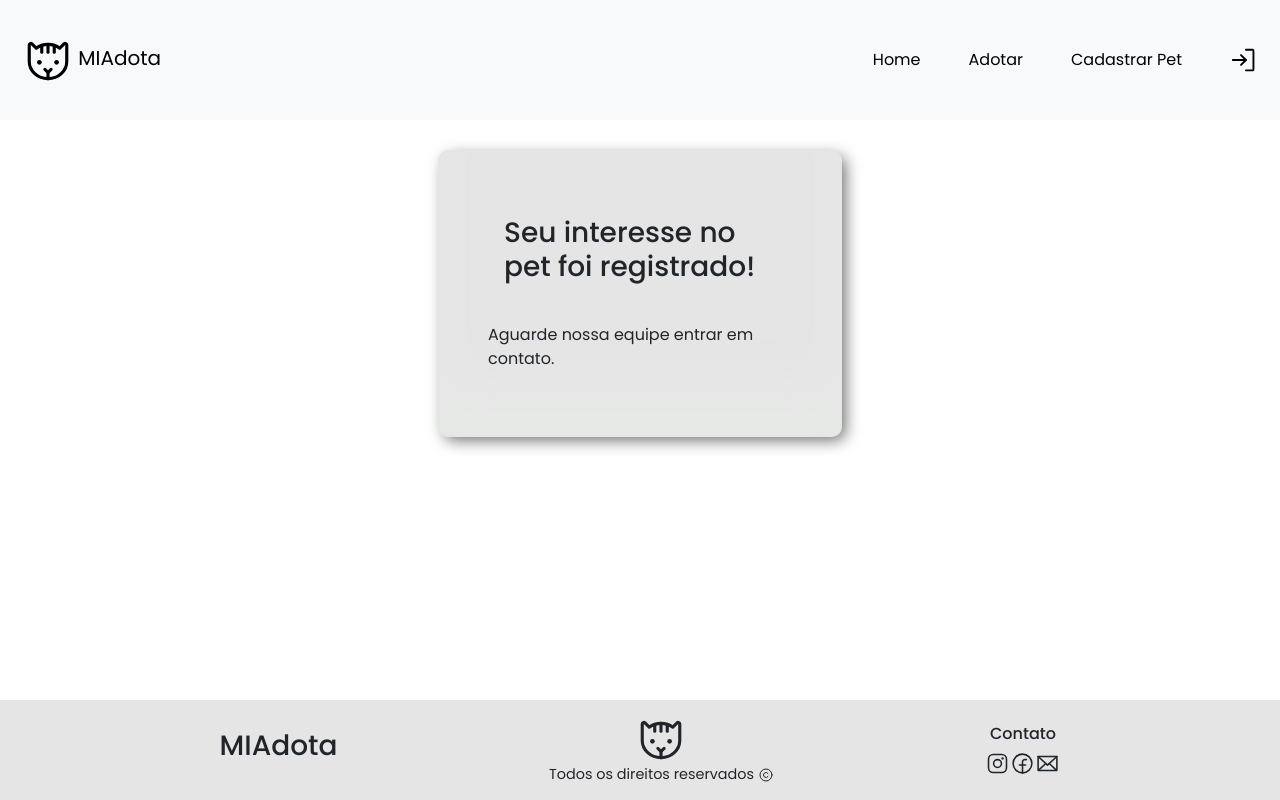
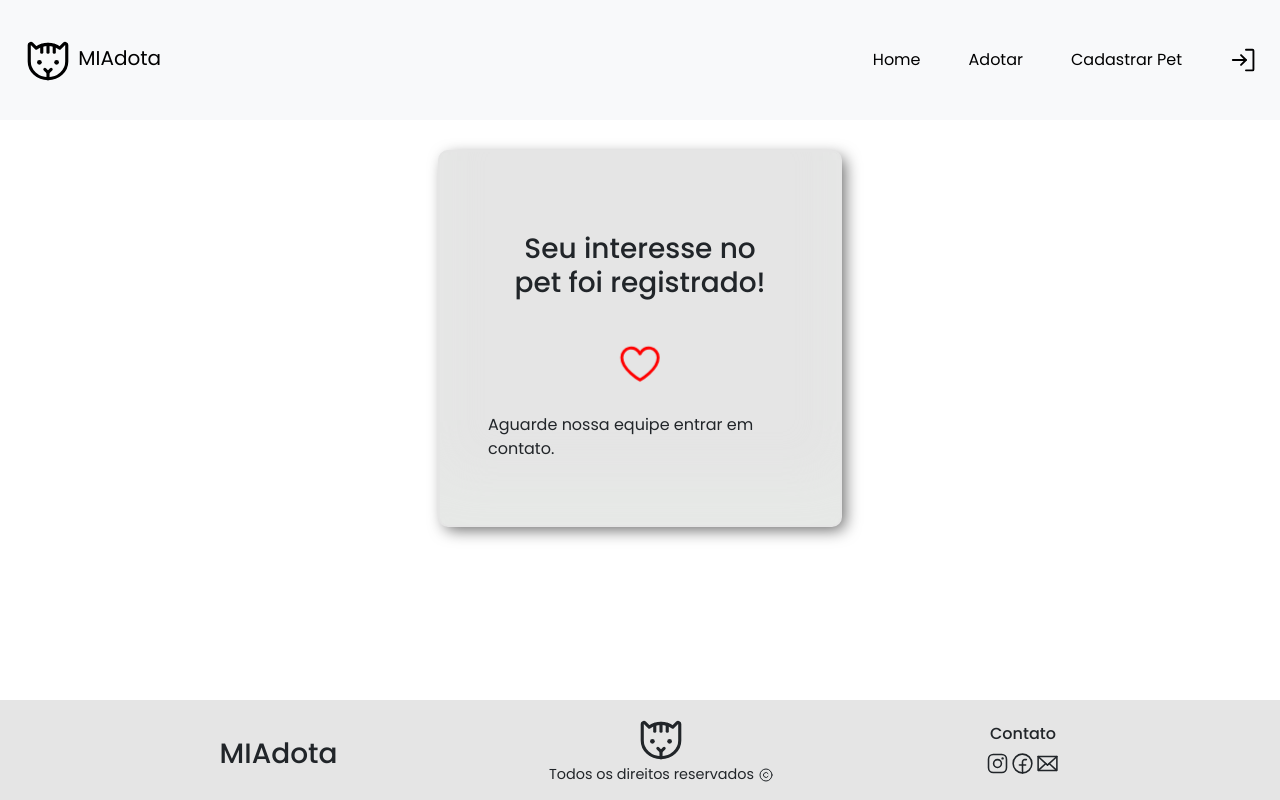
Before and after one commit to nandacoimbra/miadota, a React (Vite) app: page /adocao in a window 1280 px wide. Built offline with nearby package versions, Linux system fonts and the light colour scheme.

Commit message:
feat: finalizado para apresentar

```diff
--- a/src/App.css
+++ b/src/App.css
@@ -8,7 +8,10 @@
   }
 } */
 
-
+h3{
+  text-align: center;
+  padding-top: 1rem;
+}
 .pets-container{
   display: flex;
   justify-content: space-around;
--- /dev/null
+++ b/src/components/Adotar.css
@@ -0,0 +1,22 @@
+
+@keyframes logo-spin {
+  from {
+    transform: rotate(0deg);
+  }
+  to {
+    transform: rotate(360deg);
+  }
+}
+@keyframes logo-grow {
+  from {
+    transform: scale(0.5);
+  }
+  to {
+    transform: scale(1);
+  }
+}
+
+.logo{
+    animation: logo-grow 2s alternate infinite ease-in-out;
+    color: red;
+}
--- a/src/components/Adotar.jsx
+++ b/src/components/Adotar.jsx
@@ -1,5 +1,7 @@
 import React from 'react'
 import './LogIn.css';
+import './Adotar.css';
+import { Cat,Dog,Heart } from "phosphor-react";
 
 const Adotar = () => {
   return (
@@ -9,6 +11,8 @@ const Adotar = () => {
       <section className='login-success'>
         <h3>Seu interesse no pet foi registrado!</h3>
         <br />
+        <Heart className='logo'size={50}/>
+        <br />
         <p>Aguarde nossa equipe entrar em contato.</p>
       </section>
 
```
Also changed, not shown: src/App.jsx (+0 -7 lines).
